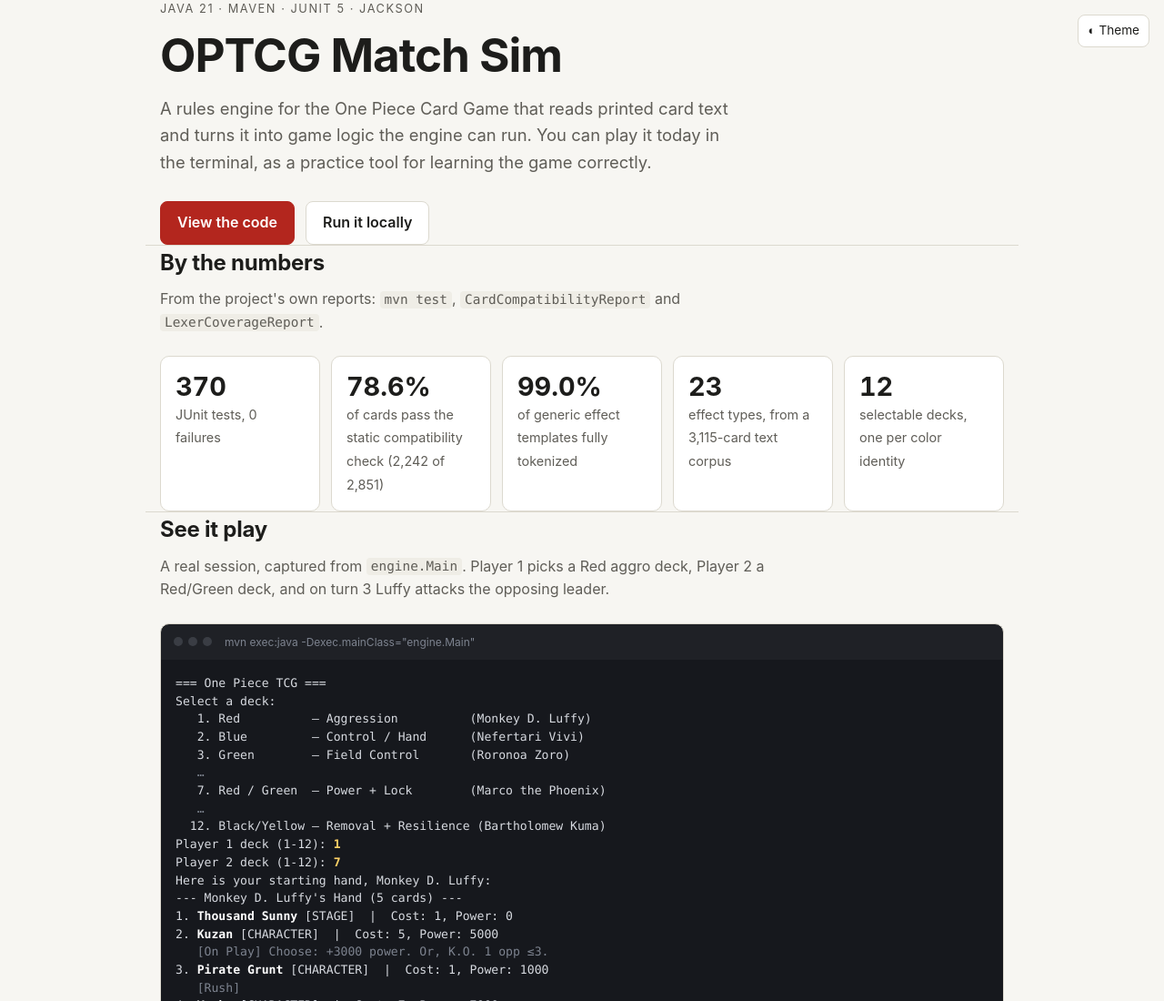
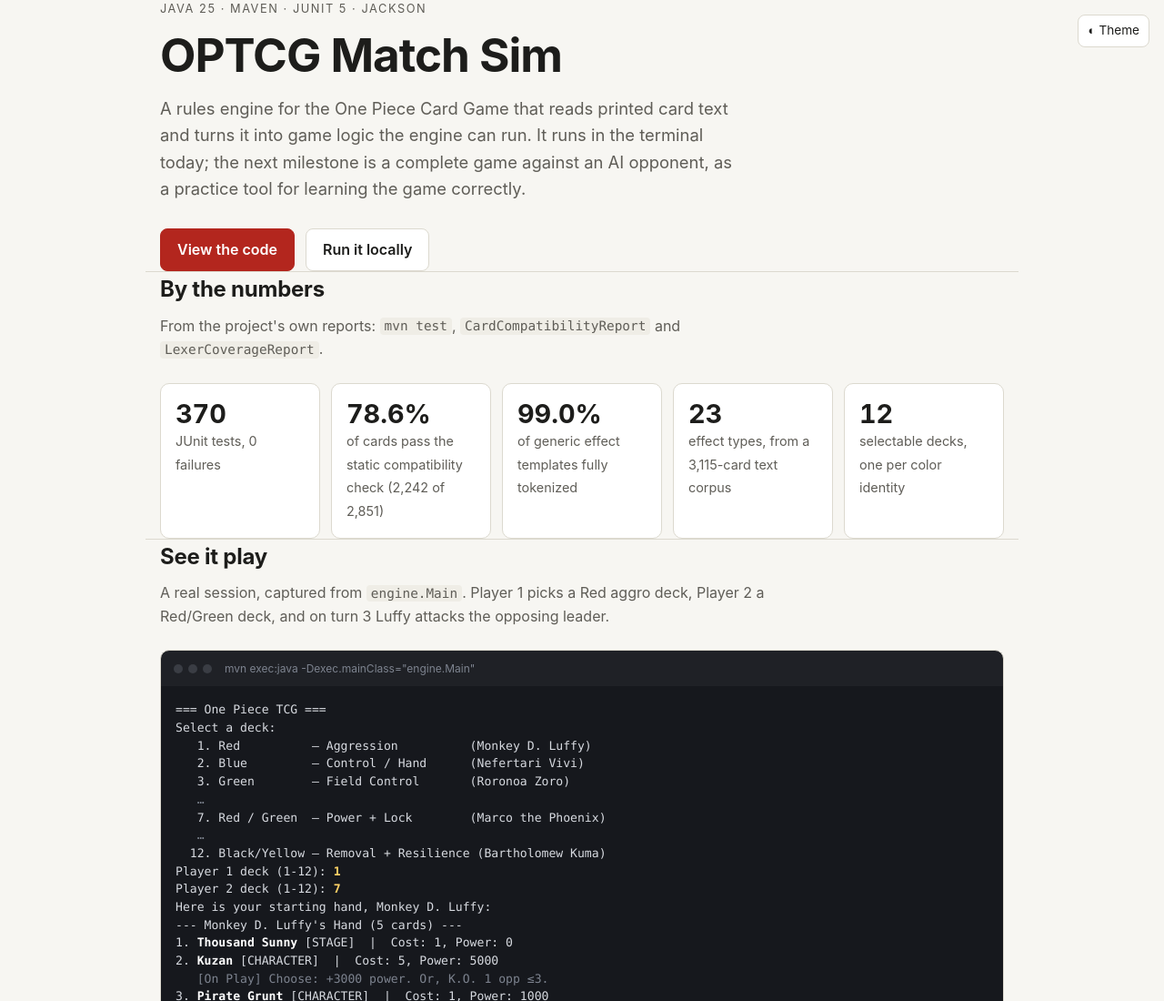
Before and after one commit to Son9502/optcg, a plain HTML site: page docs/index.html in a window 1280 px wide. Shown: the top 1100 px of the page at 91% size. Drawn offline with Linux system fonts and the light colour scheme.

Commit message:
docs: refresh stale v1 counts and soften showcase claims
Updates v1 trigger counts to the 2026-11-15 baseline, adds the new parser-gap
flags to the v1 engine-completion list, fixes the Java version on the
showcase page, and stops claiming the terminal game is playable end to end
until a full game has been played to a win.

Co-Authored-By: Claude Opus 5.5 <noreply@anthropic.com>

```diff
--- a/docs/index.html
+++ b/docs/index.html
@@ -86,9 +86,9 @@ footer { padding: 32px 0 56px; border-top: 1px solid var(--border); color: var(-
 <button class="theme-toggle" id="theme" type="button" aria-label="Toggle color theme">◐ Theme</button>
 
 <header class="wrap">
-  <p class="eyebrow">Java 21 · Maven · JUnit 5 · Jackson</p>
+  <p class="eyebrow">Java 25 · Maven · JUnit 5 · Jackson</p>
   <h1>OPTCG Match Sim</h1>
-  <p class="lede">A rules engine for the One Piece Card Game that reads printed card text and turns it into game logic the engine can run. You can play it today in the terminal, as a practice tool for learning the game correctly.</p>
+  <p class="lede">A rules engine for the One Piece Card Game that reads printed card text and turns it into game logic the engine can run. It runs in the terminal today; the next milestone is a complete game against an AI opponent, as a practice tool for learning the game correctly.</p>
   <div class="cta">
     <a class="btn primary" href="https://github.com/Son9502/optcg">View the code</a>
     <a class="btn" href="#run">Run it locally</a>
```
Also changed, not shown: 2 other files.
